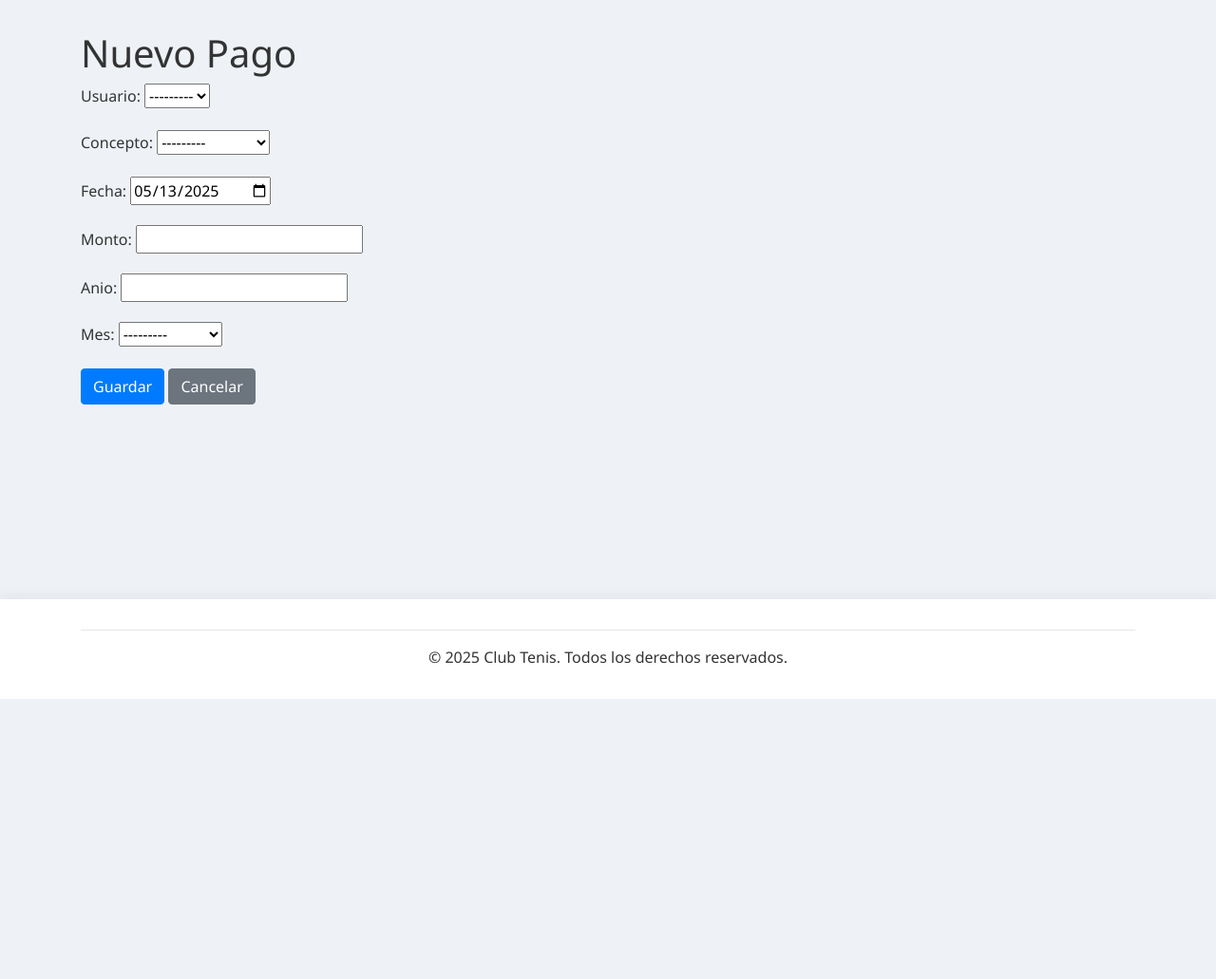
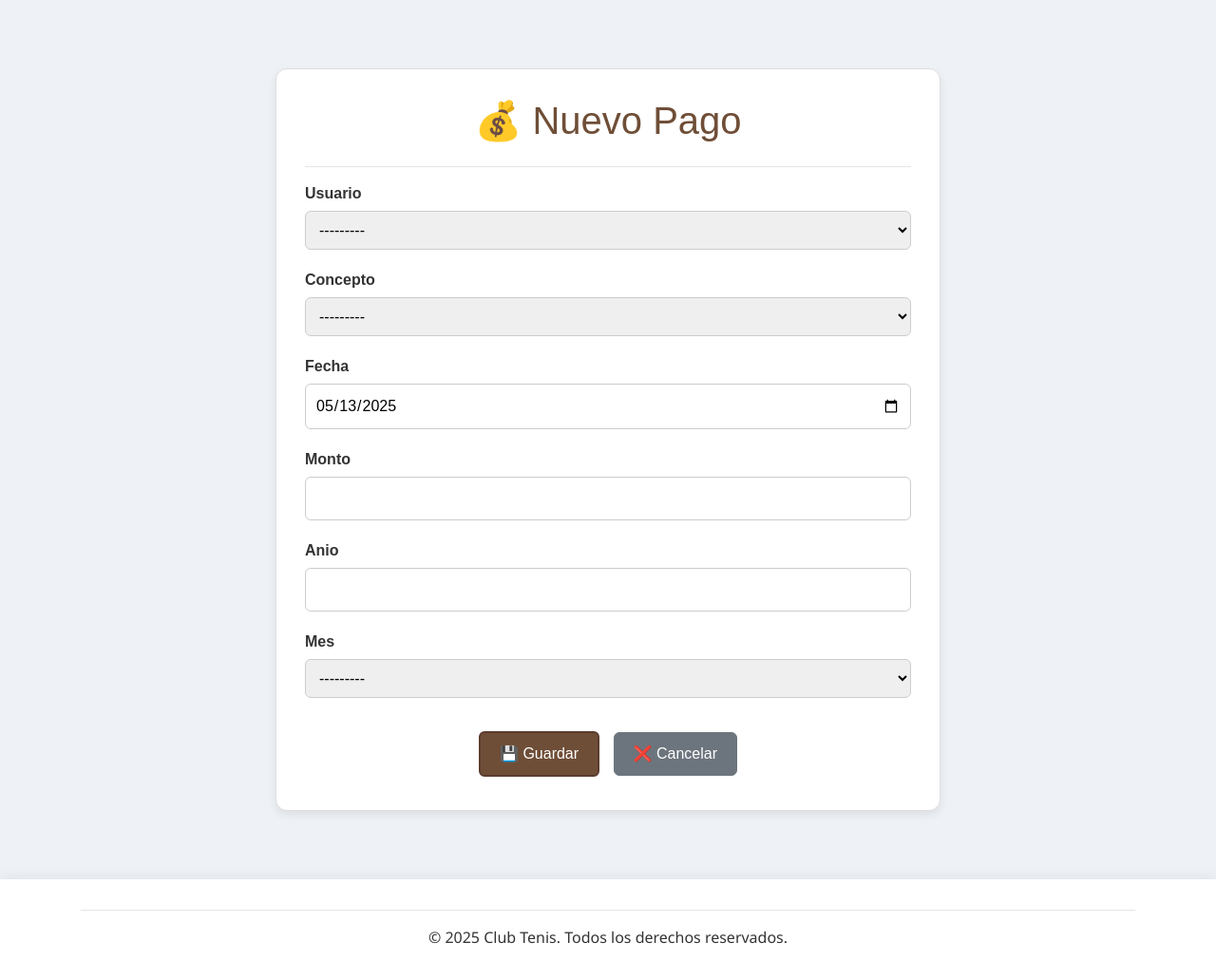
Before and after one commit to Diseno-USabana/ClubTenisC1, a Django app: template templates/pagos/pago_form_admin.html in a window 1280 px wide. Shown: the part 64-1095 px from the top of the page at 95% size. Before the commit the page ends 800 px from the top, so only its background shows below. Run offline with Django 5.2, Linux system fonts and the light colour scheme; the template is opened without the code that fills it: values that come from a table or form of the project are taken from there, others are empty; some libraries are stand-ins or nearby versions.

```diff
--- /dev/null
+++ b/static/pagos/pago_form.css
@@ -0,0 +1,67 @@
+.pago-form-wrapper .form-container {
+    max-width: 700px;
+    margin: 40px auto;
+    padding: 30px;
+    background-color: #ffffff;
+    border: 1px solid #dddddd;
+    box-shadow: 0 4px 10px rgba(0, 0, 0, 0.08);
+    border-radius: 12px;
+    font-family: 'Arial', sans-serif;
+}
+
+.pago-form-wrapper h1 {
+    color: #6F4E37;
+    text-align: center;
+    margin-bottom: 24px;
+}
+
+.pago-form-wrapper form .campo {
+    margin-bottom: 20px;
+}
+
+.pago-form-wrapper label {
+    display: block;
+    font-weight: bold;
+    margin-bottom: 6px;
+}
+
+.pago-form-wrapper input,
+.pago-form-wrapper select {
+    width: 100%;
+    padding: 10px;
+    border: 1px solid #ccc;
+    border-radius: 6px;
+    font-size: 16px;
+}
+
+.pago-form-wrapper .form-buttons {
+    text-align: center;
+    margin-top: 30px;
+}
+
+.pago-form-wrapper .btn-brown {
+    background-color: #6F4E37;
+    color: white;
+    border: 2px solid #5A3C2E;
+    padding: 10px 20px;
+    border-radius: 6px;
+    text-decoration: none;
+    margin: 5px;
+}
+
+.pago-form-wrapper .btn-brown:hover {
+    background-color: #5A3C2E;
+}
+
+.pago-form-wrapper .btn-secondary {
+    background-color: #6c757d;
+    color: white;
+    padding: 10px 20px;
+    border-radius: 6px;
+    text-decoration: none;
+    margin: 5px;
+}
+
+.pago-form-wrapper .btn-secondary:hover {
+    background-color: #565e64;
+}
--- a/templates/pagos/pago_form_admin.html
+++ b/templates/pagos/pago_form_admin.html
@@ -1,13 +1,58 @@
-{% extends "_base.html" %}
-{% block title %}Nuevo Pago{% endblock %}
+{% extends '_base.html' %}
+{% load static %}
+
+{% block extra_css %}
+<link rel="stylesheet" href="{% static 'pagos/pago_form.css' %}">
+
+{% endblock %}
 
 {% block content %}
-<h1>Nuevo Pago</h1>
+<div class="pago-form-wrapper">
+  <div class="form-container">
 
-<form method="post">
-    {% csrf_token %}
-    {{ form.as_p }}
-    <button type="submit" class="btn btn-primary">Guardar</button>
-    <a href="{% url 'pagos:list' %}" class="btn btn-secondary">Cancelar</a>
-</form>
+    <h1 class="text-brown">💰 Nuevo Pago</h1>
+    <hr>
+
+    <form method="post" id="usuarioForm" novalidate>
+      {% csrf_token %}
+
+      <div class="campo">
+        <label for="{{ form.usuario.id_for_label }}">{{ form.usuario.label }}</label>
+        {{ form.usuario }}{{ form.usuario.errors }}
+      </div>
+
+      <div class="campo">
+        <label for="{{ form.concepto.id_for_label }}">{{ form.concepto.label }}</label>
+        {{ form.concepto }}{{ form.concepto.errors }}
+      </div>
+
+      <div class="campo">
+        <label for="{{ form.fecha.id_for_label }}">{{ form.fecha.label }}</label>
+        {{ form.fecha }}{{ form.fecha.errors }}
+      </div>
+
+      <div class="campo">
+        <label for="{{ form.monto.id_for_label }}">{{ form.monto.label }}</label>
+        {{ form.monto }}{{ form.monto.errors }}
+      </div>
+
+      <div class="campo">
+        <label for="{{ form.anio.id_for_label }}">{{ form.anio.label }}</label>
+        {{ form.anio }}{{ form.anio.errors }}
+      </div>
+
+      <div class="campo">
+        <label for="{{ form.mes.id_for_label }}">{{ form.mes.label }}</label>
+        {{ form.mes }}{{ form.mes.errors }}
+      </div>
+
+      <div class="form-buttons">
+        <button type="submit" class="btn btn-brown">💾 Guardar</button>
+        <a href="{% url 'pagos:list' %}" class="btn btn-secondary">❌ Cancelar</a>
+      </div>
+    </form>
+  </div>
+</div>
+
+<script src="{% static 'pagos/pago_form.js' %}"></script>
 {% endblock %}
```
Also changed, not shown: pagos/views.py (+29 -23 lines), static/pagos/pago_form.js (added, +133 -0 lines).
